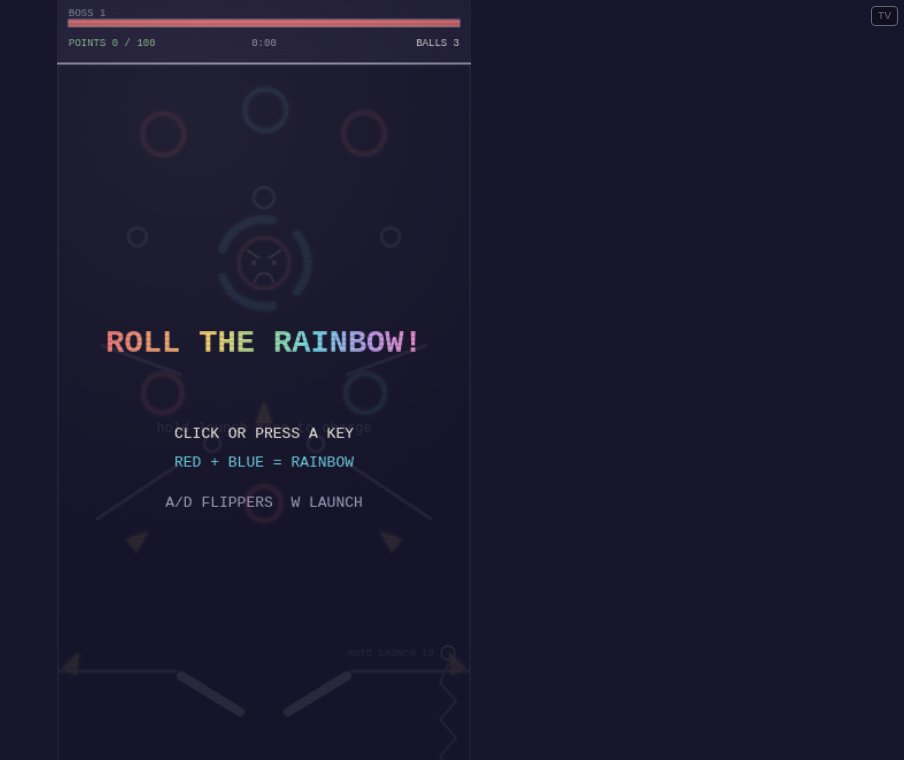
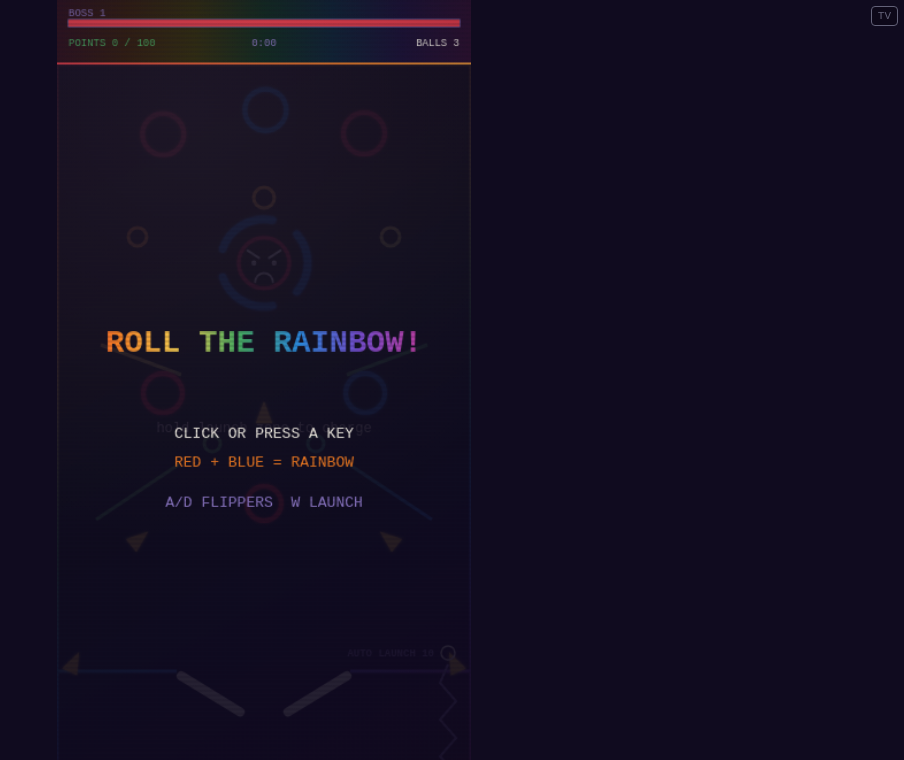
Before and after one commit to rndD/js13k_2026, a website built with Vite: page index.html in a window 1280 px wide. Shown: the top 760 px of the page, without its empty margins (376-1280 px from the left). Built offline with nearby package versions, Linux system fonts and the light colour scheme; animation ran at ten frames a second.

Commit message:
Saturate the full rainbow palette

```diff
--- a/index.html
+++ b/index.html
@@ -5,7 +5,7 @@
 <meta name="viewport" content="width=device-width,initial-scale=1,user-scalable=no">
 <title>Roll the Rainbow!</title>
 <style>
-html,body{margin:0;height:100%;background:#17152b;overflow:hidden}
+html,body{margin:0;height:100%;background:#100b1f;overflow:hidden}
 canvas{display:block;margin:auto;touch-action:none}
 #crtBtn{position:fixed;top:6px;right:6px;z-index:1;font:11px monospace;color:#8888a0;background:rgba(10,6,18,.6);border:1px solid #8888a0;border-radius:4px;padding:3px 6px;opacity:.7}
 </style>
--- a/src/main.ts
+++ b/src/main.ts
@@ -8,7 +8,7 @@ import { createBgFx, drawBgFx, spawnBgFx, updateBgFx } from './bgfx';
 import { createCrtState, drawCrtFrame } from './crt';
 import { createFxState, drawFx, shakeOffset, updateFx } from './fx';
 import { bindInput } from './input';
-import { BG, CYAN, ORANGE } from './palette';
+import { CYAN, ORANGE, rainbowGradient } from './palette';
 import { ballColor, render } from './render';
 import { step } from './sim';
 import { playSfx } from './sound';
@@ -27,6 +27,7 @@ window.addEventListener('resize', resize);
 resize();
 
 const ctx = canvas.getContext('2d')!;
+const backdrop = rainbowGradient(ctx, FIELD_W, CANVAS_H, true);
 const controls = bindInput(canvas);
 
 // Dev workflow only: the level editor's "Play" button saves its draft to
@@ -144,7 +145,7 @@ function frame(now: number): void {
   // current frame, instead of relying on an imperfect translucent overlay
   // that technically never fully clears (it only asymptotically approaches
   // the background color).
-  ctx.fillStyle = BG;
+  ctx.fillStyle = backdrop;
   ctx.fillRect(0, 0, FIELD_W, CANVAS_H);
 
   // Screen shake only offsets the actual drawing below, not the opaque
--- a/src/palette.ts
+++ b/src/palette.ts
@@ -1,24 +1,31 @@
 // Single source of truth for the game's color palette, per dis_doc.md's art
-// direction: a deep-indigo field with soft neutral geometry and a balanced
-// pastel spectrum. Warm/cool complements keep combat readable without the
-// previous acidic-neon look. Every draw
+// direction: saturated spectral pigments over a dark rainbow field. Colors
+// are vivid but glows stay restrained, avoiding both neon and washed pastels.
 // call in render.ts/fx.ts/main.ts pulls its colors from here instead of
 // scattering slightly-different hex literals per file.
-export const BG = '#17152b'; // deep indigo field
-export const HUD_BG = '#211d38';
-export const STRUCTURE = '#aaa5c4'; // muted lavender neutral
-export const WHITE = '#fff8ed'; // warm neutral
+export const BG = '#100b1f';
+export const HUD_BG = '#17102a';
+export const STRUCTURE = '#8d78c6';
+export const WHITE = '#f7f3e8';
 
-export const CYAN = '#72d7e8';
-export const MAGENTA = '#f08bc5';
-export const YELLOW = '#f6d66f';
-export const LIME = '#9bdd9a';
-export const VIOLET = '#b89ae8';
-export const RED = '#f07878';
-export const ORANGE = '#f2a36f';
+export const RED = '#e63946';
+export const ORANGE = '#f47c20';
+export const YELLOW = '#f2c94c';
+export const LIME = '#43aa5c';
+export const CYAN = '#2584d8';
+export const VIOLET = '#7048c8';
+export const MAGENTA = '#b83b9f';
 
 /** The fully-charged "rainbow" ball tier cycles through this sequence. */
-const SPECTRUM = [RED, YELLOW, LIME, CYAN, VIOLET, MAGENTA];
+export const SPECTRUM = [RED, ORANGE, YELLOW, LIME, CYAN, VIOLET, MAGENTA];
+const NIGHT = ['#280b18', '#2b1608', '#292507', '#092419', '#081d30', '#160d32', '#290d2b'];
+
+export function rainbowGradient(ctx: CanvasRenderingContext2D, x: number, y: number, dark = false): CanvasGradient {
+  const colors = dark ? NIGHT : SPECTRUM;
+  const g = ctx.createLinearGradient(0, 0, x, y);
+  colors.forEach((color, i) => g.addColorStop(i / (colors.length - 1), color));
+  return g;
+}
 
 /**
  * Smoothly interpolated point on SPECTRUM, driven by world.time - the
@@ -76,7 +83,7 @@ export function withAlpha(hex: string, a: number): string {
 export function withGlow(ctx: CanvasRenderingContext2D, color: string, blur: number, draw: () => void): void {
   ctx.save();
   ctx.shadowColor = color;
-  ctx.shadowBlur = blur * 0.4;
+  ctx.shadowBlur = blur * 0.3;
   draw();
   ctx.restore();
 }
--- a/src/render.ts
+++ b/src/render.ts
@@ -8,7 +8,7 @@
 // space is unaffected by the HUD - sim.ts/physics.ts never need to know it exists.
 import { AIM_TIMEOUT, ARMOR_ORBIT_RADIUS, ARMOR_RING_GAP, ARMOR_THICKNESS, AUTO_LAUNCH_DELAY, BALL_RADIUS, BALL_RESTORE_TIMES, BOSS_BLAST_RADIUS, BOSS_BLAST_WARNING, BUMPER_COOLDOWN, ECHO_STABILITY, FIELD_H, FIELD_W, HUD_HEIGHT, LAUNCH_PAD_COOLDOWN, POISON_DELAY, ROLE_FLASH_DURATION } from './constants';
 import { abilityById, abilityDescription, type AbilityRarity } from './abilities';
-import { BG, CYAN, HUD_BG, LIME, MAGENTA, ORANGE, RED, STRUCTURE, VIOLET, WHITE, YELLOW, rainbowColor, withAlpha, withGlow } from './palette';
+import { BG, CYAN, LIME, ORANGE, RED, STRUCTURE, VIOLET, WHITE, YELLOW, rainbowColor, rainbowGradient, withAlpha, withGlow } from './palette';
 import type { Ball, World } from './types';
 
 export const COLOR_HEX: Record<Ball['color'], string> = {
@@ -88,7 +88,7 @@ function drawHudBar(ctx: CanvasRenderingContext2D, world: World): void {
   const w = FIELD_W - pad * 2;
   const barH = 6;
 
-  ctx.fillStyle = HUD_BG;
+  ctx.fillStyle = rainbowGradient(ctx, FIELD_W, 0, true);
   ctx.fillRect(0, 0, FIELD_W, HUD_HEIGHT);
 
   ctx.font = '9px monospace';
@@ -169,7 +169,7 @@ function drawPickCards(ctx: CanvasRenderingContext2D, world: World): void {
 }
 
 function drawFieldBorder(ctx: CanvasRenderingContext2D): void {
-  ctx.strokeStyle = STRUCTURE;
+  ctx.strokeStyle = rainbowGradient(ctx, FIELD_W, FIELD_H);
   ctx.lineWidth = 3;
   ctx.beginPath();
   ctx.moveTo(0, 0);
@@ -185,7 +185,7 @@ function drawFieldBorder(ctx: CanvasRenderingContext2D): void {
  * else placed by the level - see level.ts). Gaps between/within walls are
  * where the ball can fall through (drains). */
 function drawWalls(ctx: CanvasRenderingContext2D, world: World): void {
-  ctx.strokeStyle = STRUCTURE;
+  ctx.strokeStyle = rainbowGradient(ctx, FIELD_W, FIELD_H);
   ctx.lineWidth = 3;
   for (const wall of world.walls) {
     ctx.beginPath();
@@ -199,7 +199,7 @@ function drawWalls(ctx: CanvasRenderingContext2D, world: World): void {
 }
 
 function drawPegs(ctx: CanvasRenderingContext2D, world: World): void {
-  ctx.strokeStyle = STRUCTURE;
+  ctx.strokeStyle = rainbowGradient(ctx, FIELD_W, FIELD_H);
   ctx.lineWidth = 3;
   for (const p of world.pegs) {
     ctx.beginPath();
@@ -616,9 +616,7 @@ function drawMenu(ctx: CanvasRenderingContext2D): void {
   ctx.fillStyle = withAlpha(BG, 0.9);
   ctx.fillRect(0, 0, FIELD_W, FIELD_H);
   ctx.textAlign = 'center';
-  const rainbow = ctx.createLinearGradient(45, 0, 315, 0);
-  [RED, ORANGE, YELLOW, LIME, CYAN, VIOLET, MAGENTA].forEach((color, i, all) => rainbow.addColorStop(i / (all.length - 1), color));
-  ctx.fillStyle = rainbow;
+  ctx.fillStyle = rainbowGradient(ctx, 315, 0);
   ctx.font = 'bold 27px monospace';
   ctx.fillText('ROLL THE RAINBOW!', FIELD_W / 2, 250);
   ctx.fillStyle = WHITE;
```
